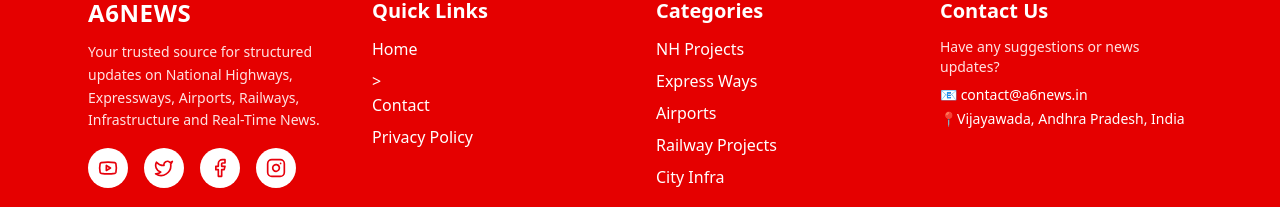
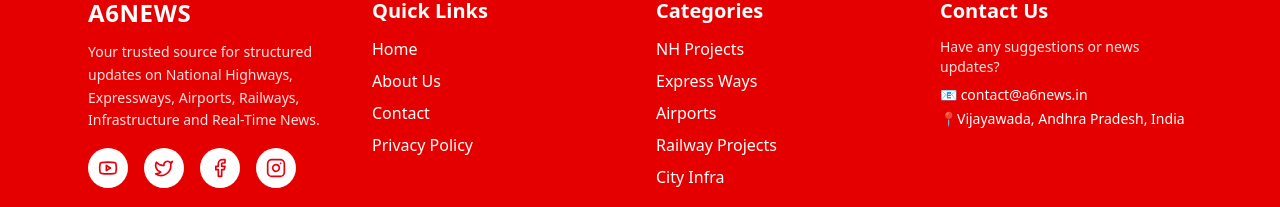
Before and after one commit to varunudata/a6news_frontend, a Next.js app: page / in a window 1280 px wide. Shown: the part 967-1174 px from the top of the page. Built offline with nearby package versions, Linux system fonts and the light colour scheme; no server answers.

Commit message:
edited footer

```diff
--- a/app/components/layout/Footer.jsx
+++ b/app/components/layout/Footer.jsx
@@ -58,20 +58,21 @@
         <div>
           <h3 className="font-semibold mb-3 text-xl">Quick Links</h3>
           <ul className="space-y-2">
-            <li><Link href="/" className="hover:underline">Home</Link></li>>
-            <li><Link href="/contact" className="hover:underline">Contact</Link></li>
-            <li><Link href="/privacy" className="hover:underline">Privacy Policy</Link></li>
+            <li><Link href="/" className="hover:underline">Home</Link></li>
+            <li><Link href="/#" className="hover:underline">About Us</Link></li>
+            <li><Link href="/#" className="hover:underline">Contact</Link></li>
+            <li><Link href="/#" className="hover:underline">Privacy Policy</Link></li>
           </ul>
         </div>
 
         <div>
           <h3 className="font-semibold mb-3 text-xl">Categories</h3>
           <ul className="space-y-2">
-            <li><Link href="/nh-projects" className="hover:underline">NH Projects</Link></li>
-            <li><Link href="/express-ways" className="hover:underline">Express Ways</Link></li>
-            <li><Link href="/airports" className="hover:underline">Airports</Link></li>
-            <li><Link href="/railway-projects" className="hover:underline">Railway Projects</Link></li>
-            <li><Link href="/city-infra" className="hover:underline">City Infra</Link></li>
+            <li><Link href="/#" className="hover:underline">NH Projects</Link></li>
+            <li><Link href="/#" className="hover:underline">Express Ways</Link></li>
+            <li><Link href="/#" className="hover:underline">Airports</Link></li>
+            <li><Link href="/#" className="hover:underline">Railway Projects</Link></li>
+            <li><Link href="/#" className="hover:underline">City Infra</Link></li>
           </ul>
         </div>
 
```
